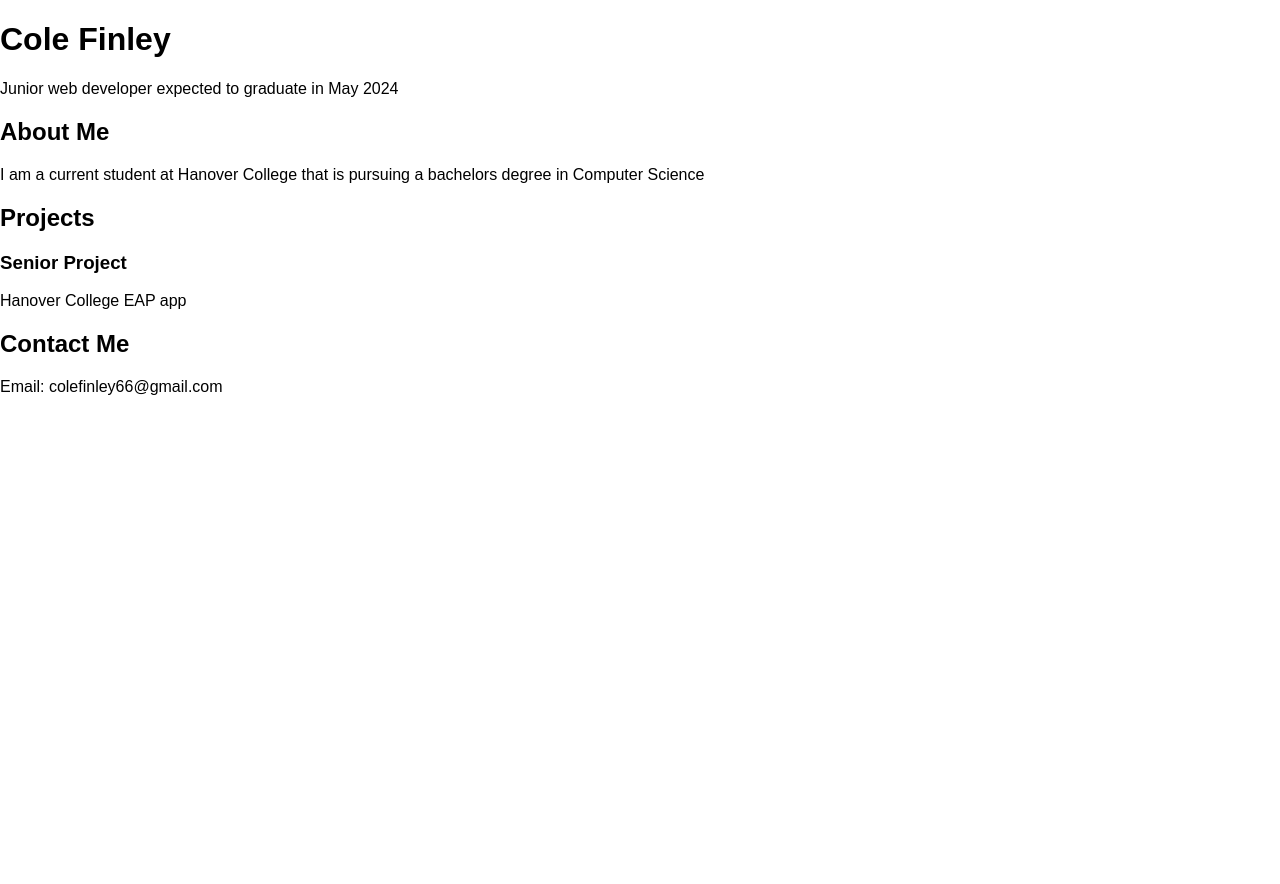
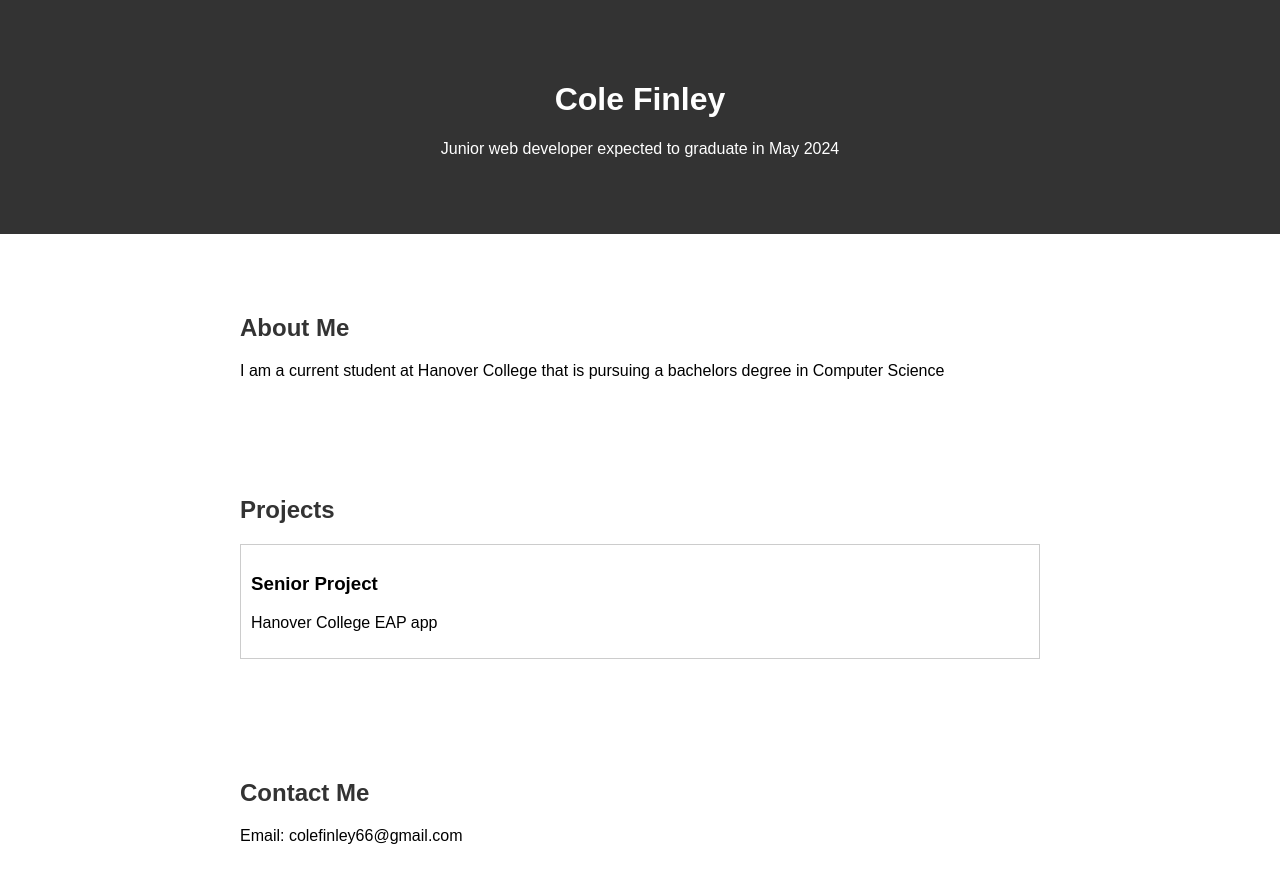
Before and after one commit to finleyc24/ColeFinleyPortfolio, a website: page src/index.html in a window 1280 px wide. Before the commit the page ends 800 px from the top, so only its background shows below. Drawn offline with Linux system fonts and the light colour scheme.

Commit message:
Updated styles for h2 section and .project

```diff
--- a/src/style.css
+++ b/src/style.css
@@ -3,3 +3,30 @@ body {
     margin: 0;
     padding: 0;
 }
+
+.container {
+    max-width: 800px;
+    margin: 0 auto;
+    padding: 20px;
+}
+
+header {
+    background-color: #333;
+    color: white;
+    text-align: center;
+    padding: 40px 0;
+}
+
+section {
+    margin: 40px 0;
+}
+
+h2 {
+    color: #333;
+}
+
+.project {
+    border: 1px solid #ccc;
+    padding: 10px;
+    margin-bottom: 20px;
+}
```
